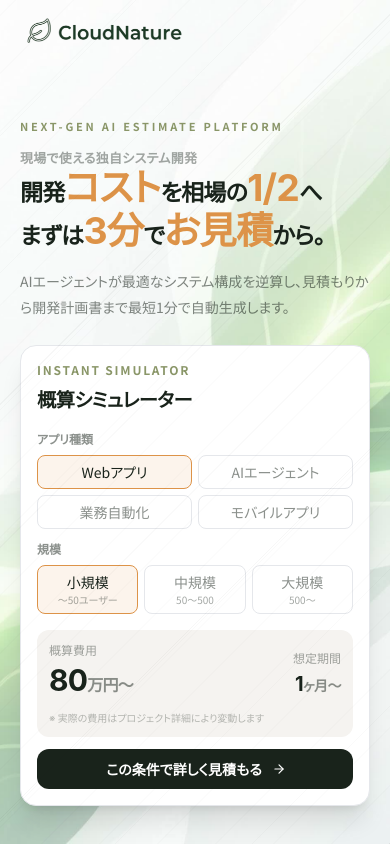
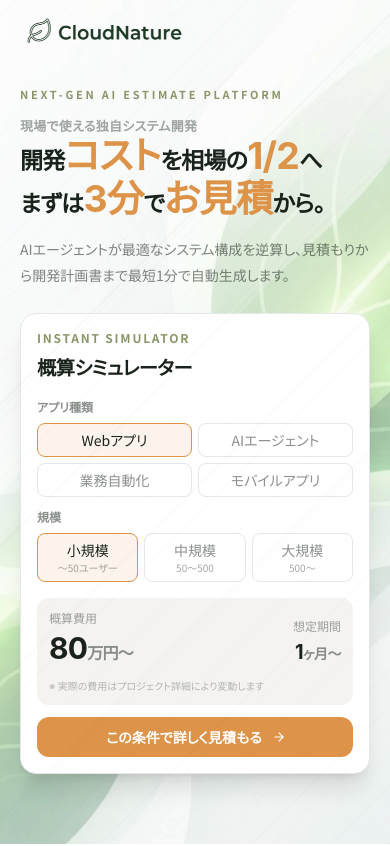
Before and after one commit to kohei0125/CloudNature, a Next.js app in the folder estimate/: page / in a window 390 px wide. Shown: the top 846 px of the page. Built offline with nearby package versions, Linux system fonts and the light colour scheme.

Commit message:
fix: HeroセクションのCTAボタンのスタイルとセクションのパディングをレスポンシブに調整しました。

```diff
--- a/estimate/components/landing/HeroSection.tsx
+++ b/estimate/components/landing/HeroSection.tsx
@@ -92,7 +92,7 @@ function CostSimulator() {
       {/* Simulator CTA */}
       <Link
         href="/chat"
-        className="group mt-3 md:mt-5 flex w-full items-center justify-center gap-2 rounded-xl bg-forest py-2.5 md:py-3 text-sm font-bold text-white transition-colors hover:bg-earth"
+        className="group mt-3 md:mt-5 flex w-full items-center justify-center gap-2 rounded-xl bg-sunset md:bg-forest py-2.5 md:py-3 text-sm font-bold text-white transition-colors hover:brightness-110 md:hover:bg-earth"
       >
         この条件で詳しく見積もる
         <ArrowRight className="h-3.5 w-3.5 animate-nudge-x" />
@@ -105,7 +105,7 @@ import Image from "next/image";
 
 export default function HeroSection() {
   return (
-    <section className="relative flex min-h-svh md:min-h-[92vh] flex-col justify-center overflow-hidden pt-20 md:pt-24">
+    <section className="relative flex min-h-svh md:min-h-[92vh] flex-col justify-center overflow-hidden pt-20 pb-16 md:pt-24 md:pb-0">
       {/* Background Image */}
       <div className="absolute inset-0 -z-10 h-full w-full">
         <Image
```
